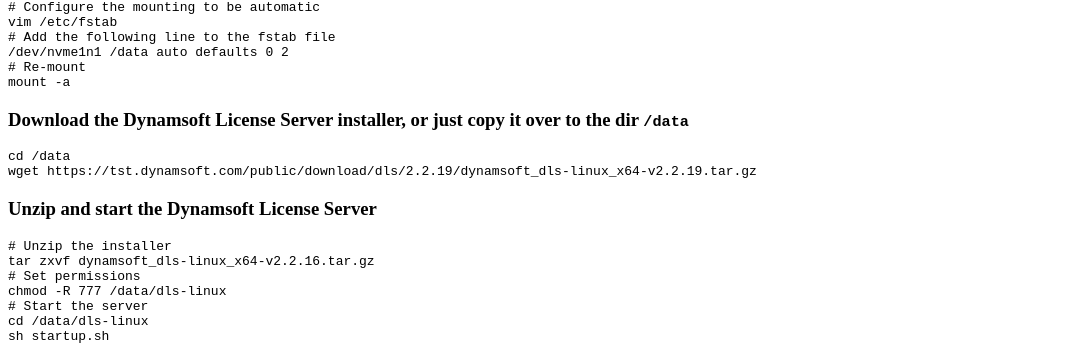
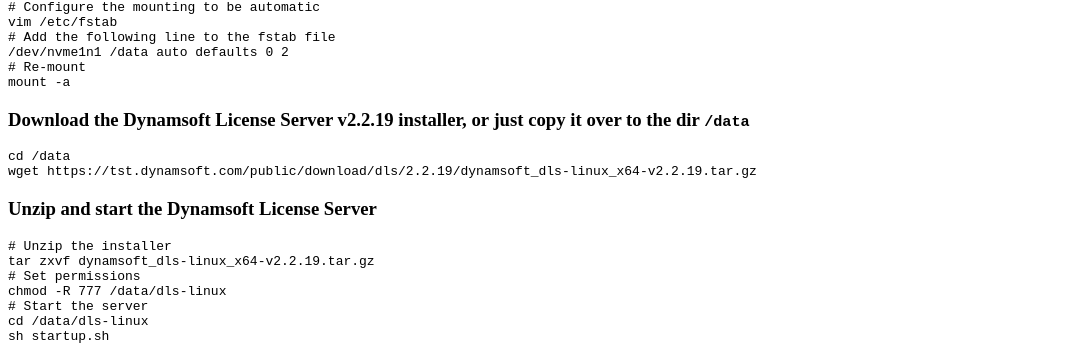
Before and after one commit to dynamsoft-docs/license-server-docs, a Jekyll site: the page built from selfhosting/DLSonLinux.md, in a window 1280 px wide and 900 px high, scrolled down 997 px. Shown: the part 151-505 px from the top of the window, without its empty margins (0-1070 px from the left). Built offline with Jekyll 4.4.1, drawn with Linux system fonts in a browser that asks for light colours.

Commit message:
add ver number to DLS downloads

````diff
--- a/selfhosting/DLSonLinux.md
+++ b/selfhosting/DLSonLinux.md
@@ -37,7 +37,7 @@
 mount -a
 ```
 
-### Download the Dynamsoft License Server installer, or just copy it over to the dir `/data`
+### Download the Dynamsoft License Server v2.2.19 installer, or just copy it over to the dir `/data`
 
 ``` shell
 cd /data
@@ -48,7 +48,7 @@
 
 ``` shell
 # Unzip the installer
-tar zxvf dynamsoft_dls-linux_x64-v2.2.16.tar.gz
+tar zxvf dynamsoft_dls-linux_x64-v2.2.19.tar.gz
 # Set permissions
 chmod -R 777 /data/dls-linux
 # Start the server
````
Also changed, not shown: selfhosting/DLSonWindows.md (+1 -1 lines).
